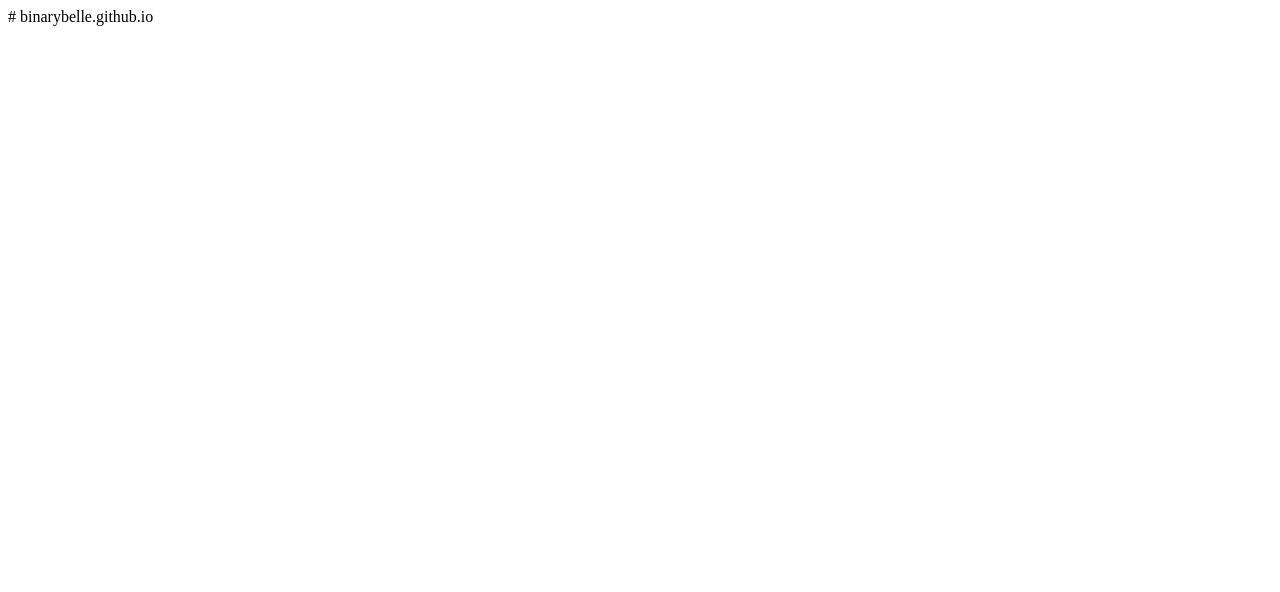
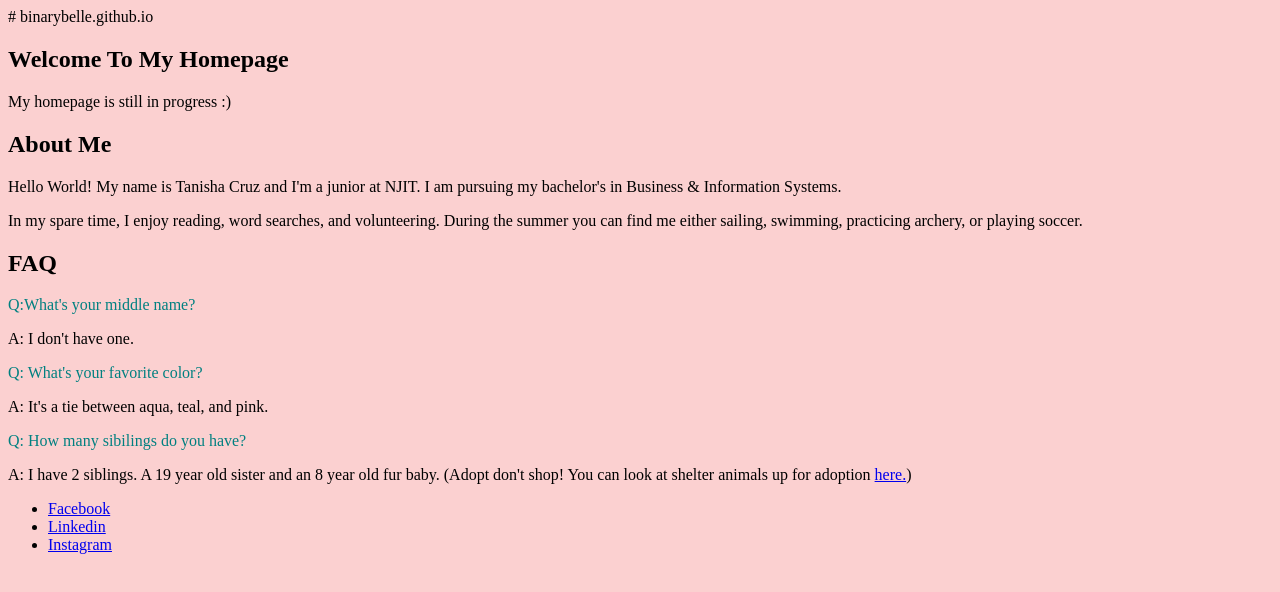
Before and after one commit to BinaryBelle/binarybelle.github.io, a plain HTML site: page index.html in a window 1280 px wide. Drawn offline with Linux system fonts and the light colour scheme.

Commit message:
Update index.html

```diff
--- a/index.html
+++ b/index.html
@@ -1 +1,46 @@
 # binarybelle.github.io
+<html>
+	<head>
+		<title>Tanisha's Homepage</title>
+	</head>
+
+	<body style="background-color:fbd0d0;">
+		<h2>Welcome To My Homepage</h2>
+		My homepage is still in progress :)
+		<h2>About Me </h2>
+   <p>
+		Hello World! My name is Tanisha Cruz and I'm a junior at NJIT. I am pursuing my bachelor's in Business & Information Systems.
+		<p>
+    In my spare time, I enjoy reading, word searches, and volunteering.  During the summer you can find me either sailing, swimming, practicing archery, or playing soccer.
+		<p>
+		<h2>FAQ</h2>
+		<font color= "Teal"> Q:What's your middle name?</font>
+   <p>
+   A: I don't have one.
+   <p>
+   <font color = "Teal"> Q: What's your favorite color?</font>
+   <p>
+   A: It's a tie between aqua, teal, and pink.
+   <p>
+   <font color = "Teal"> Q: How many sibilings do you have?</font>
+   <p>
+   A: I have 2 siblings. A 19 year old sister and an 8 year old fur baby. (Adopt don't shop! You can look at shelter animals up for adoption <a target="_blank" title="here." href=https://www.petfinder.com/> here.</a>)
+   <p>
+
+
+  <ul class="home-social">
+            <li>
+                <a href="https://www.facebook.com"><i class="im im-facebook" aria-hidden="true"></i><span>Facebook</span></a>
+            </li>
+            <li>
+                <a href="https://www.linkedin.com/in/tanisha-cruz-831750126/"><i class="im im-linkedin" aria-hidden="true"></i><span>Linkedin</span></a>
+            </li>
+            <li>
+                <a href="https://www.instagram.com/owlcitizenskysailor/"><i class="im im-instagram"  aria-hidden="true"></i><span>Instagram</span></a>
+
+
+
+            </li>
+
+        </ul>
+        <!-- end home-social -->
```
